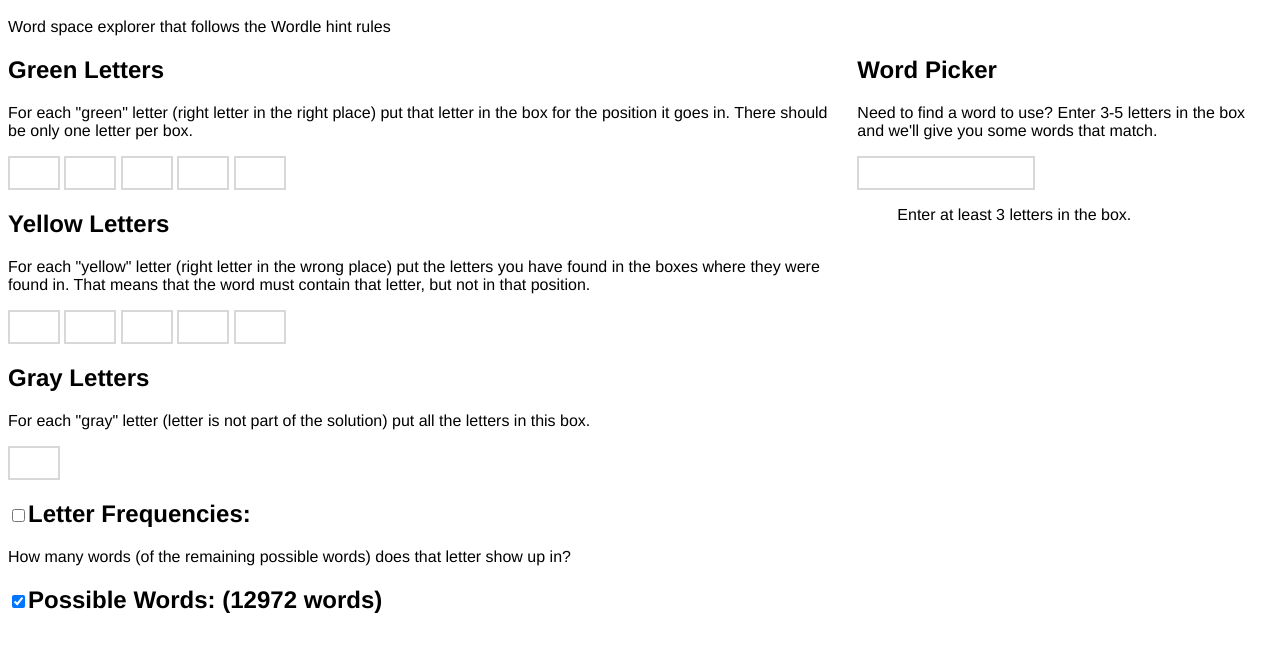
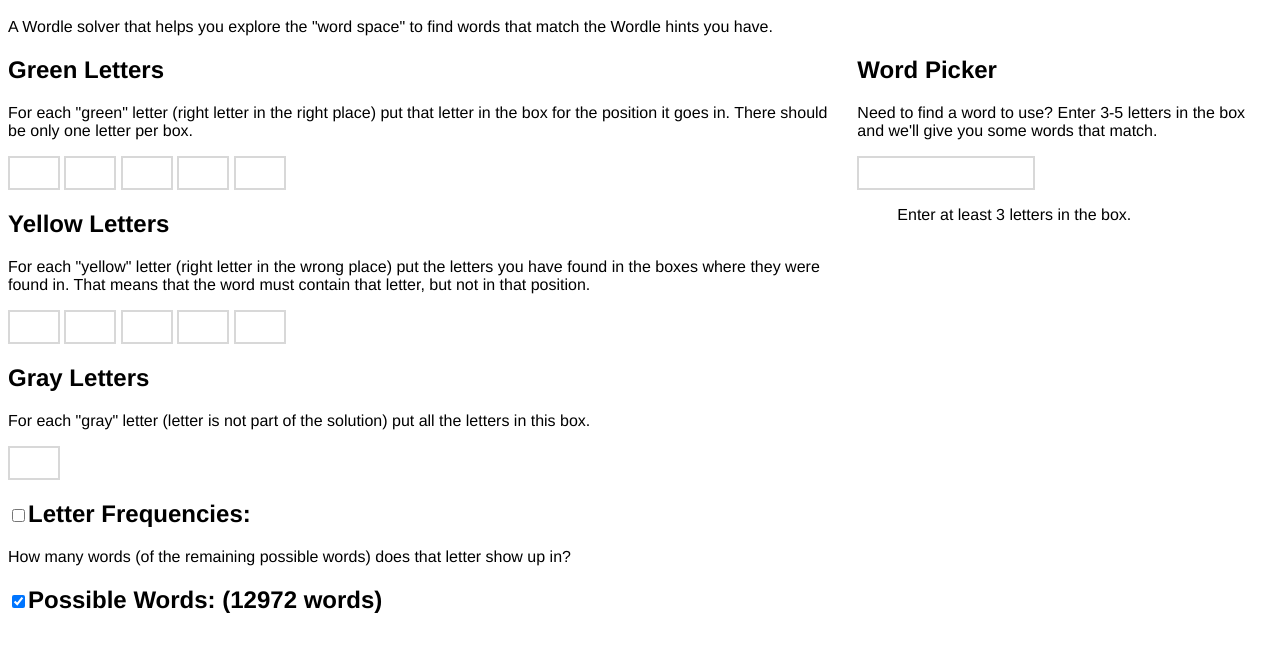
Before and after one commit to dskarbek/wordlespace, a plain HTML site: page wordlespace.html in a window 1280 px wide. Shown: the part 48-700 px from the top of the page. Drawn offline with nearby package versions, Linux system fonts and the light colour scheme.

Commit message:
Adjust description
getting the words "solver" and "Wordle" in there for SEO

```diff
--- a/wordlespace.html
+++ b/wordlespace.html
@@ -616,7 +616,7 @@
 </head>
 <body>
 <h1>WordleSpace</h1>
-Word space explorer that follows the Wordle hint rules
+A Wordle solver that helps you explore the "word space" to find words that match the Wordle hints you have.
 <div class="inputs">
   <div class="input letterInputs">
     <h2>Green Letters</h2>
```
